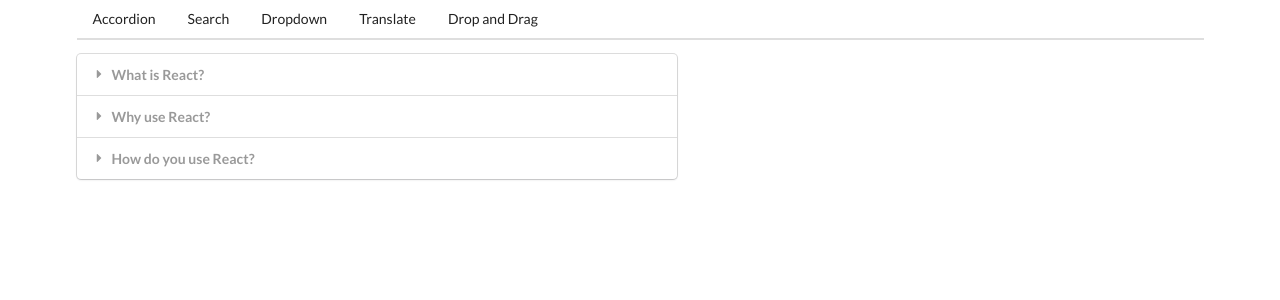
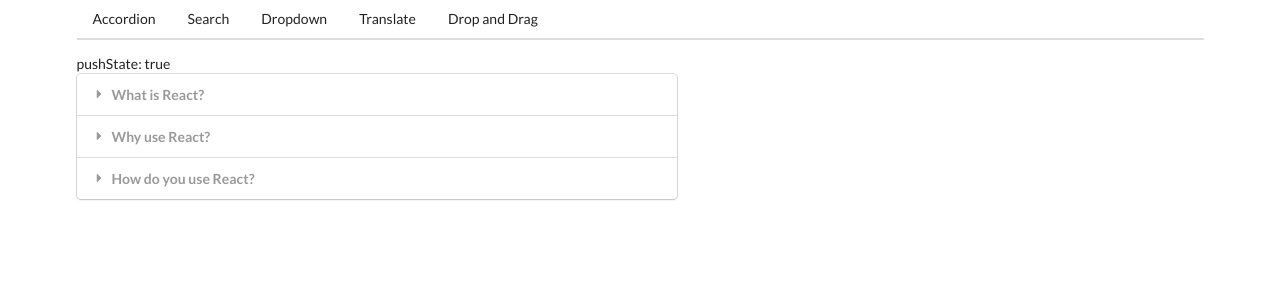
Before and after one commit to yuenu/react-widget, a React (Create React App) app: page / in a window 1280 px wide. Shown: the top 300 px of the page. Built offline with nearby package versions, Linux system fonts and the light colour scheme.

Commit message:
add test

```diff
--- a/src/pages/Accordion/index.tsx
+++ b/src/pages/Accordion/index.tsx
@@ -9,7 +9,8 @@
 
 const Accordion: React.FC<Props> = ({ items }) => {
   const [activeIndex, setActiveIndex] = useState<number | null>(null);
-
+  const hasHistory = typeof window.history.pushState === 'function'
+  console.log(hasHistory)
   const onTitleClick = (index: number) => {
     if (index === activeIndex) {
       setActiveIndex(null);
@@ -20,6 +21,7 @@
 
   const renderedItems = items.map((item, index) => {
     const active = index === activeIndex ? "active" : "";
+
 
     return (
       <React.Fragment key={item.title}>
@@ -36,7 +38,13 @@
     );
   });
 
-  return <div className="ui styled accordion">{renderedItems}</div>;
-};
+  return (
+    <>
+      pushState: {hasHistory + ''}
+      <div className="ui styled accordion">
+        {renderedItems}
+      </div>
+    </>
+)}
 
 export default Accordion;
```
